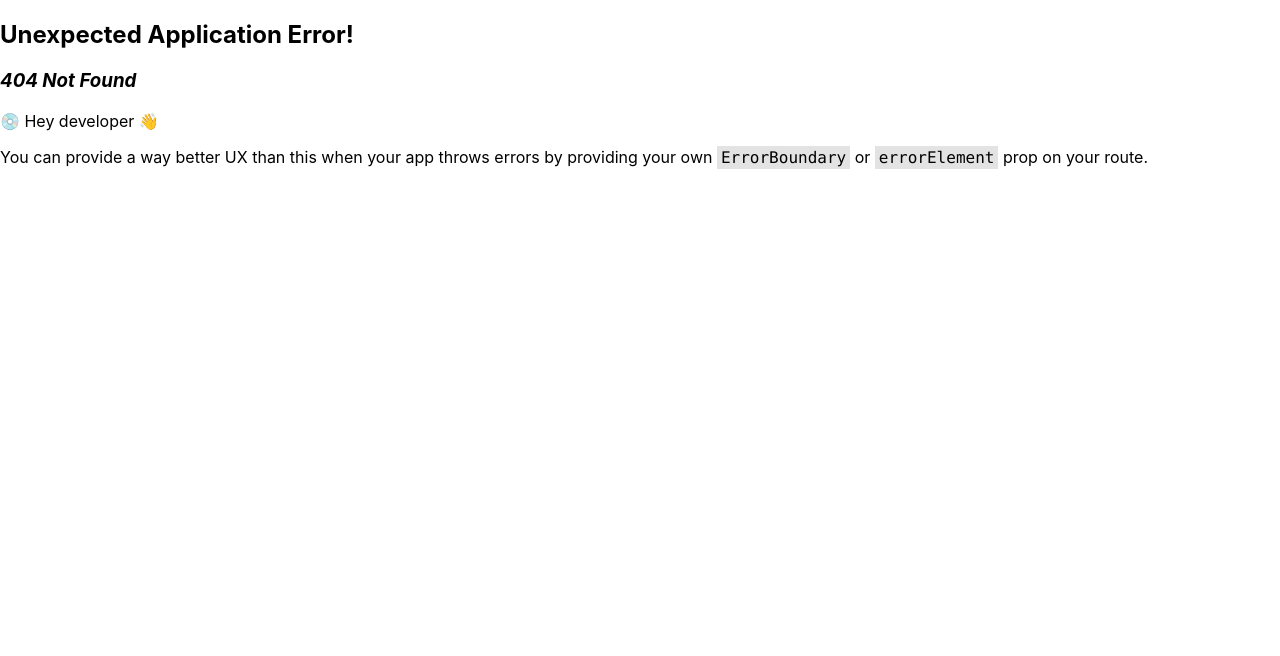
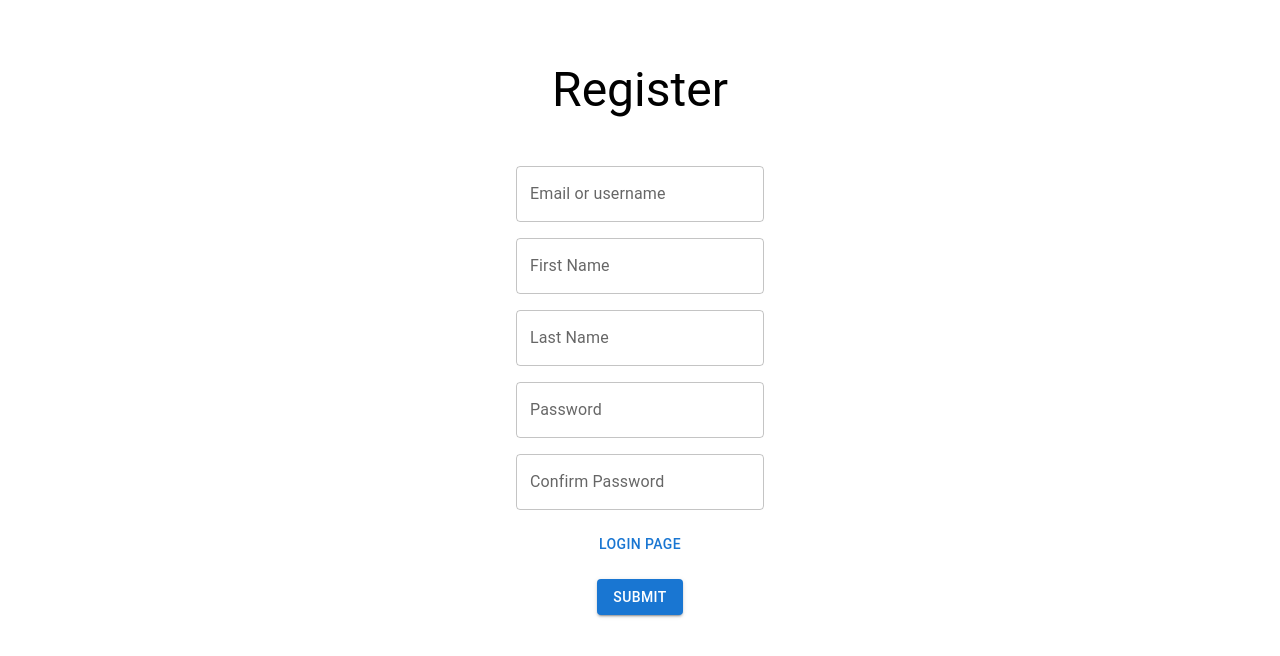
Before and after one commit to anasaslamm/social-app, a React (Create React App) app: page /auth/register in a window 1280 px wide. Before the commit this address had no page. Shown: the top 656 px of the page. Built offline with nearby package versions, Linux system fonts and the light colour scheme.

Commit message:
pages added and router managed

```diff
--- a/package.json
+++ b/package.json
@@ -10,6 +10,7 @@
     "@testing-library/jest-dom": "^5.17.0",
     "@testing-library/react": "^13.4.0",
     "@testing-library/user-event": "^13.5.0",
+    "axios": "^1.7.7",
     "react": "^18.3.1",
     "react-dom": "^18.3.1",
     "react-router-dom": "^6.27.0",
--- a/src/App.js
+++ b/src/App.js
@@ -1,10 +1,11 @@
 import React from "react";
 import Router from "./router";
+import MyApp from "./router";
 
 function App() {
   return (
     <React.Fragment>
-      <Router />
+      <MyApp />
     </React.Fragment>
   );
 }
--- /dev/null
+++ b/src/pages/ForgetPassword.js
@@ -0,0 +1,28 @@
+import { Box, Button, Container, TextField, Typography } from "@mui/material";
+import React from "react";
+
+function ForgetPassword() {
+  return (
+    <React.Fragment>
+      <Container sx={{ padding: "30px" }}>
+        <Box
+          sx={{
+            alignItems: "center",
+            display: "flex",
+            flexDirection: "column",
+            gap: 2,
+          }}
+        >
+          <Typography variant="h3" color="red">
+            Forget Password
+          </Typography>
+          <TextField label="Email or username" />
+          <TextField label="Previous Password" type="password" />
+          <Button>Reset Password</Button>
+        </Box>
+      </Container>
+    </React.Fragment>
+  );
+}
+
+export default ForgetPassword;
--- /dev/null
+++ b/src/pages/LandingPage.js
@@ -0,0 +1,18 @@
+import { Box, Button, Typography } from "@mui/material";
+import React from "react";
+import { Link } from "react-router-dom";
+
+function LandingPage() {
+  return (
+    <React.Fragment>
+      <Box>
+        <Typography variant="h1">Hi! I'm Anas</Typography>
+        <Button component={Link} to="/auth/login/">
+          Login
+        </Button>
+      </Box>
+    </React.Fragment>
+  );
+}
+
+export default LandingPage;
--- a/src/pages/Login.js
+++ b/src/pages/Login.js
@@ -1,6 +1,7 @@
 import React, { useState } from "react";
 import { useAuthActionsContext } from "../providers/auth/useAuthContext";
 import { TextField, Button, Box, Typography, Container } from "@mui/material";
+import { Link } from "react-router-dom";
 
 const Login = () => {
   const { setUser } = useAuthActionsContext();
@@ -12,14 +13,14 @@ const Login = () => {
 
     // Simulate login - Normally, you'd fetch user data from an API
     const userData = {
-      name: "John Doe",
       email: email,
+      password: password,
     };
 
     setUser(userData); // This sets the user in the context
 
     // Optionally, you can redirect the user to the homepage after login
-    window.location.href = "/";
+    window.location.href = "/app/home";
   };
 
   return (
@@ -45,6 +46,7 @@ const Login = () => {
         </Typography>
 
         <TextField
+          error
           label="Email"
           variant="outlined"
           fullWidth
@@ -71,6 +73,12 @@ const Login = () => {
         >
           Login
         </Button>
+        <Button component={Link} to="/register">
+          Register
+        </Button>
+        <Button component={Link} to="/forgetpassword">
+          Forget Password
+        </Button>
       </Box>
     </Container>
   );
--- /dev/null
+++ b/src/pages/Register.js
@@ -0,0 +1,39 @@
+import { Box, Button, Container, TextField, Typography } from "@mui/material";
+import React from "react";
+import { useNavigate } from "react-router-dom";
+
+const Register = () => {
+  const navigate = useNavigate();
+
+  const loginto = () => {
+    navigate("/auth/login");
+  };
+  return (
+    <React.Fragment>
+      <Container sx={{ padding: "30px" }}>
+        <Box
+          sx={{
+            alignItems: "center",
+            display: "flex",
+            flexDirection: "column",
+            gap: 2,
+          }}
+        >
+          <Typography variant="h3" sx={{ margin: 4 }}>
+            Register
+          </Typography>
+          <TextField label="Email or username" />
+          <TextField label="First Name" />
+          <TextField label="Last Name" />
+          <TextField label="Password" type="password" />
+          <TextField label="Confirm Password" type="password" />
+
+          <Button onClick={loginto}>Login Page</Button>
+          <Button variant="contained">Submit</Button>
+        </Box>
+      </Container>
+    </React.Fragment>
+  );
+};
+
+export default Register;
--- a/src/providers/auth/AuthProvider.js
+++ b/src/providers/auth/AuthProvider.js
@@ -1,4 +1,4 @@
-// import axios from "axios";
+import axios from "axios";
 import { useEffect, useState } from "react";
 import { AuthActionsContext, AuthContext } from "./authContext";
 
@@ -17,6 +17,10 @@ export const AuthContextProvider = ({ children }) => {
     //   }
     // );
 
+    const res = await axios.post(
+      "https://jsonplaceholder.typicode.com/users",
+      inputs
+    );
     setUser("res.data");
   };
   const logOut = async () => {
--- a/src/router.js
+++ b/src/router.js
@@ -1,24 +1,29 @@
 //  import { Button } from "@mui/material";
 import React from "react";
 import Login from "./pages/Login";
+import Register from "./pages/Register";
 
 import {
+  BrowserRouter as Router,
   createBrowserRouter,
   RouterProvider,
   Outlet,
   Navigate,
+  Routes,
+  Route,
+  Link,
 } from "react-router-dom";
 import { useAuthContext } from "./providers/auth/useAuthContext";
 import Home from "./pages/Home";
+import ForgetPassword from "./pages/ForgetPassword";
+import LandingPage from "./pages/LandingPage";
+import { Typography } from "@mui/material";
 
 const Profile = () => {
   return <>This is profile</>;
 };
-const Register = () => {
-  return <>This is register</>;
-};
 
-function App() {
+function MyApp() {
   const { user, isLoaded } = useAuthContext();
   console.log(user);
   const Layout = () => {
@@ -32,7 +37,25 @@ function App() {
   const ProtectedRoute = ({ children }) => {
     console.log("p.route", user);
     if (!user) {
-      return <Navigate to="/login" />;
+      return <Navigate to="/auth/login" />;
+    }
+
+    return children;
+  };
+
+  const GuestRoute = ({ children }) => {
+    console.log("p.route", user);
+    if (user) {
+      return <Navigate to="/" />;
+    }
+
+    return children;
+  };
+
+  const PublicRoute = ({ children }) => {
+    console.log("p.route", user);
+    if (user) {
+      return <Navigate to="/app/home" />;
     }
 
     return children;
@@ -40,7 +63,7 @@ function App() {
 
   const router = createBrowserRouter([
     {
-      path: "/",
+      path: "/app",
       element: (
         <ProtectedRoute>
           <Layout />
@@ -48,30 +71,114 @@ function App() {
       ),
       children: [
         {
-          path: "/",
+          path: "home",
           element: <Home />,
         },
         {
-          path: "/profile/:id",
+          path: "profile/:id",
           element: <Profile />,
         },
       ],
     },
     {
-      path: "/login",
-      element: <Login />,
+      path: "/auth",
+      element: (
+        <GuestRoute>
+          <Layout />
+        </GuestRoute>
+      ),
+      children: [
+        {
+          path: "login",
+          element: <Login />,
+        },
+        {
+          path: "register",
+          element: <Register />,
+        },
+        {
+          path: "forgetpassword",
+          element: <ForgetPassword />,
+        },
+      ],
     },
     {
-      path: "/register",
-      element: <Register />,
+      path: "/",
+      element: (
+        <PublicRoute>
+          <Layout />
+        </PublicRoute>
+      ),
+      children: [
+        {
+          path: "/",
+          element: <LandingPage />,
+        },
+      ],
     },
   ]);
+
+  // const router2 = createBrowserRouter([
+  //   {
+  //     path: "/",
+  //     element: <Outlet />,
+  //     children: [
+  //       {
+  //         path: "/",
+  //         element: <Login />,
+  //       },
+  //       {
+  //         path: "/home",
+  //         element: <Home />,
+  //       },
+  //     ],
+  //   },
+  // ]);
+
+  // const Main = () => {
+  //   return (
+  //     <React.Fragment>
+  //       <Typography>Main</Typography>
+  //       <Outlet />
+  //     </React.Fragment>
+  //   );
+  // };
+
+  // const Child = () => {
+  //   return (
+  //     <React.Fragment>
+  //       <Typography>Child</Typography>
+  //       <Outlet />
+  //     </React.Fragment>
+  //   );
+  // };
+
+  // const InnerChild = () => {
+  //   return (
+  //     <React.Fragment>
+  //       <Typography variant="body1">Hello</Typography>
+  //     </React.Fragment>
+  //   );
+  // };
+
+  // const AppRouter = () => {
+  //   return (
+  //     <Router>
+  //       <Routes>
+  //         <Route path="/" element={<Main />} />
+  //         <Route path="child" element={<Child />} />
+  //         <Route path="child/innerchild" element={<InnerChild />} />
+  //       </Routes>
+  //     </Router>
+  //   );
+  // };
 
   return (
     <div>
       <RouterProvider router={router} />
+      {/* <AppRouter /> */}
     </div>
   );
 }
 
-export default App;
+export default MyApp;
```
Also changed, not shown: 1 other file (tests, documents, lock files or other folders).
